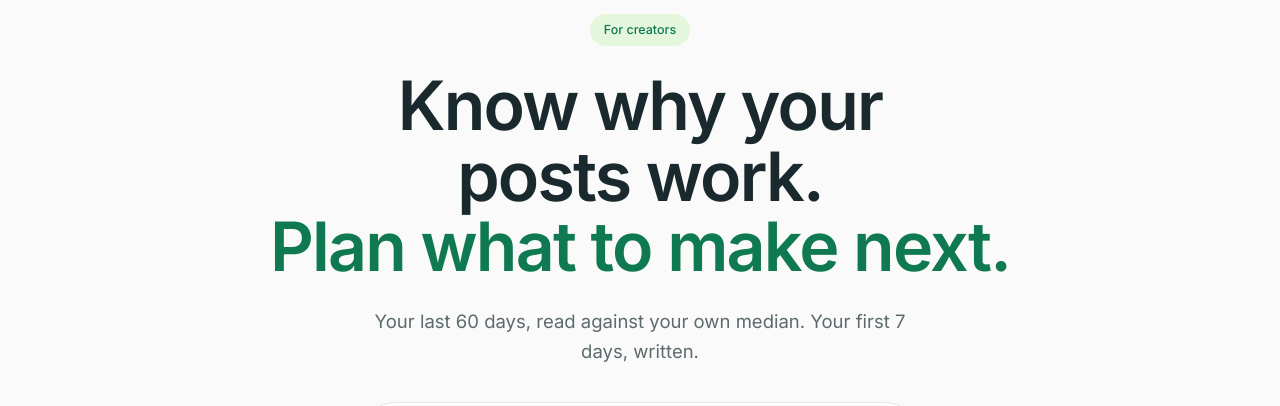
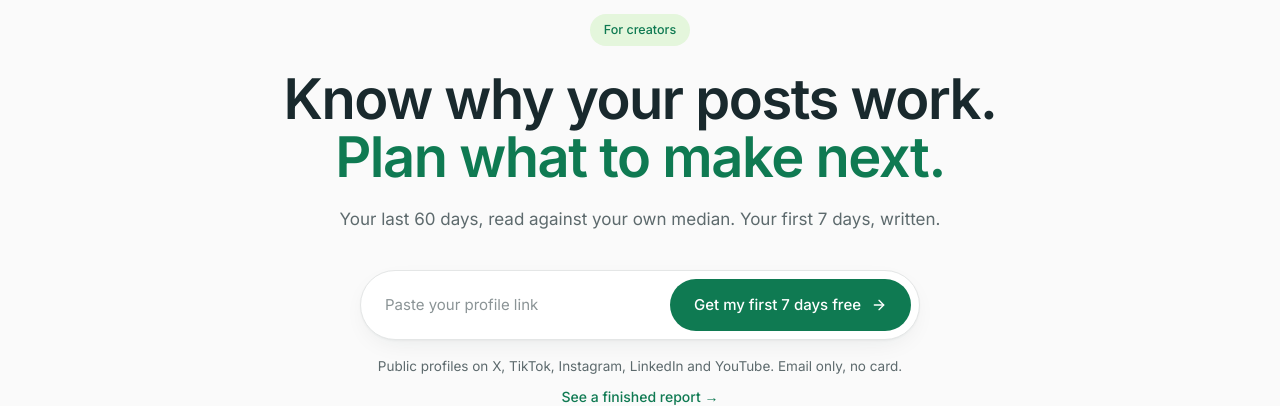
Before and after one commit to Shashankdixitgit/Landing_Page_zimmy, a Next.js app: page /creators in a window 1280 px wide. Shown: the part 162-568 px from the top of the page. Built offline with nearby package versions, Linux system fonts and the light colour scheme; no server answers.

Commit message:
Creators hero: smaller two-line headline and one-line sub
Co-Authored-By: Claude Opus 5.5 <noreply@anthropic.com>

```diff
--- a/components/creators/CreatorsHero.tsx
+++ b/components/creators/CreatorsHero.tsx
@@ -19,12 +19,12 @@ export default function CreatorsHero() {
     <header className="px-5 pb-10 pt-32 text-center sm:pb-16 sm:pt-44" id="start">
       <Reveal className="mx-auto max-w-[860px]">
         <span className="inline-flex rounded-full bg-mint px-3.5 py-1.5 text-[12.5px] font-medium text-accent">For creators</span>
-        <h1 className="display mt-6 text-[42px] text-ink sm:text-[68px]">
+        <h1 className="display mt-6 text-balance text-[34px] text-ink sm:text-[48px] md:text-[56px]">
           Know why your posts work.
           <br />
           <span className="text-accent">Plan what to make next.</span>
         </h1>
-        <p className="mx-auto mt-6 max-w-[560px] text-[17px] leading-relaxed text-muted sm:text-[18.5px]">
+        <p className="mx-auto mt-5 max-w-[640px] text-balance text-[16px] leading-relaxed text-muted sm:text-[17px]">
           Your last 60 days, read against your own median. Your first 7 days, written.
         </p>
         <div className="mt-9">
```
